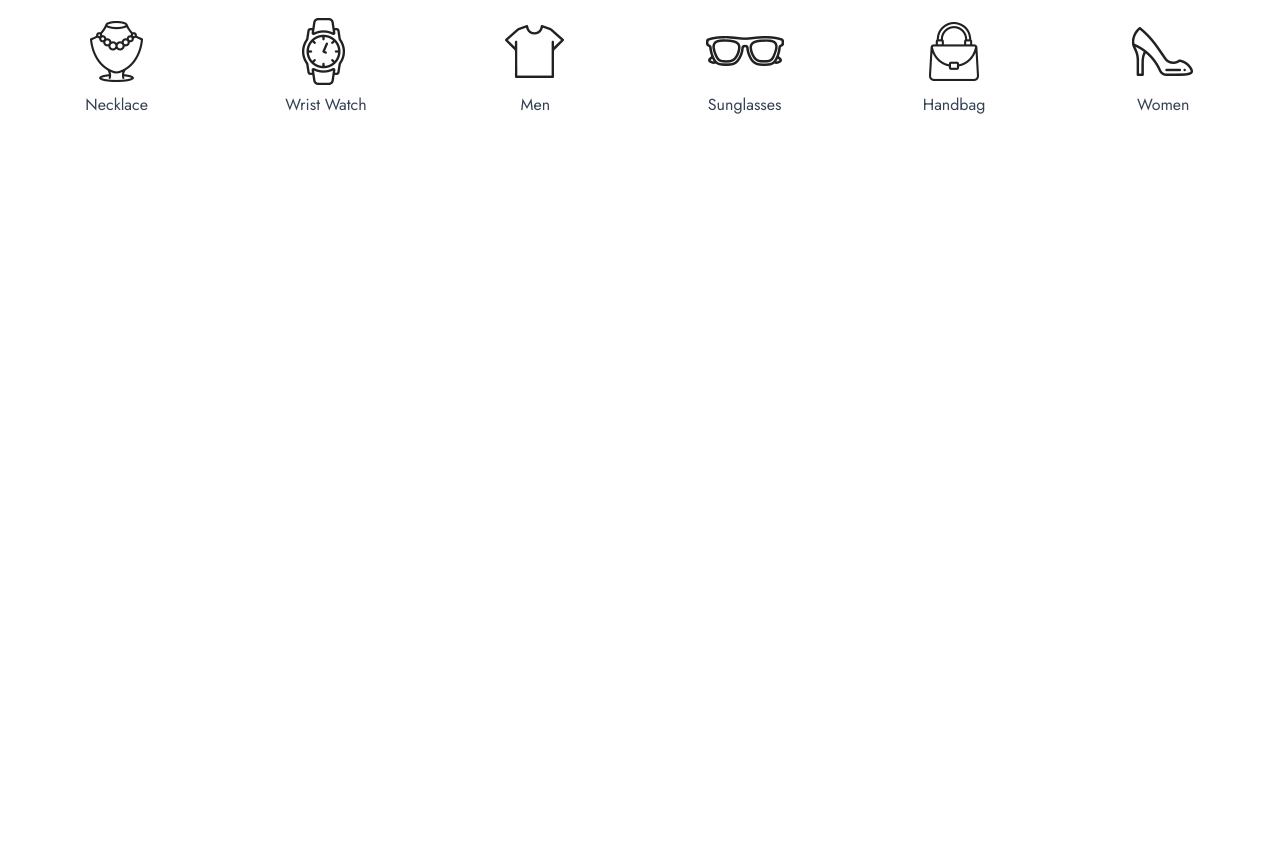
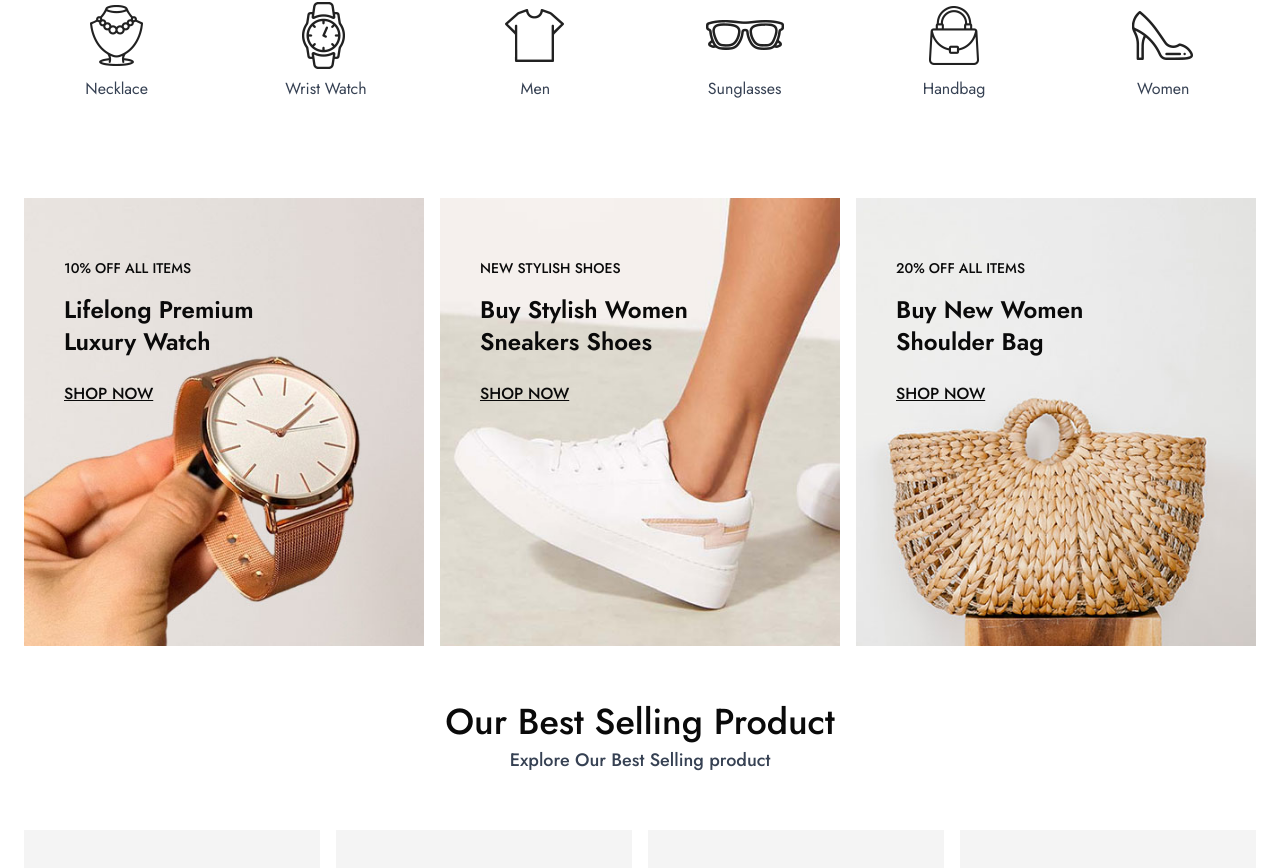
Before and after one commit to MdShahinDev/styla, a Next.js app: page / in a window 1280 px wide. Shown: the part 952-1820 px from the top of the page. Before the commit the page ends 1166 px from the top, so only its background shows below. Built offline with nearby package versions, Linux system fonts and the light colour scheme.

Commit message:
Feature Section and Best Selling Section

```diff
--- /dev/null
+++ b/src/app/category/[slug]/page.tsx
@@ -0,0 +1,24 @@
+import CategoryPageHeader from '@/components/customui/CategoryPageHeader';
+import { category } from '@/data/data.js';
+import { UrlProps } from '@/types/AllTypes';
+// interface PageProps {
+//   params: Promise<{
+//     slug: string;
+//   }>;
+// }
+const page = async ({ params }: UrlProps) => {
+  const { slug } = await params;
+  const currentCategory = category.find((item) => item.slug === slug);
+  console.log('Category', currentCategory);
+
+  if (!currentCategory) {
+    return <div>Category not found</div>;
+  }
+  return (
+    <div>
+      <CategoryPageHeader category={currentCategory.name} />
+    </div>
+  );
+};
+
+export default page;
--- a/src/app/page.tsx
+++ b/src/app/page.tsx
@@ -1,13 +1,18 @@
+import BestSellingProduct from '@/components/HomeComponent/BestSellingProduct';
 import Categories from '@/components/HomeComponent/Categories';
+import FeatureSection from '@/components/HomeComponent/FeatureSection';
 import SectionHeading from '@/components/HomeComponent/SectionHeading';
 import HeaderSlider from '@/components/SwiperComponent/HeaderSlider';
 
 export default function Home() {
   return (
-    <section>
+    <section className='pb-20'>
       <HeaderSlider />
       <SectionHeading title="Shop By Category" subtitle="Browse your favourite category" />
       <Categories/>
+      <FeatureSection/>
+      <SectionHeading title='Our Best Selling Product' subtitle='Explore Our Best Selling product'/>
+      <BestSellingProduct/>
     </section>
   );
 }
--- /dev/null
+++ b/src/components/HomeComponent/BestSellingProduct.tsx
@@ -0,0 +1,35 @@
+"use client"
+import { products } from "@/data/data"
+import { Product } from "@/types/product";
+import Image from "next/image";
+import Link from "next/link";
+import Container from "../layout/Container";
+import { StarRating } from "../customui/StarRating";
+const BestSellingProduct = () => {
+     const BestSellingProduct:Product[] =products.filter(((item)=> item.best_selling ==true))
+     console.log("Best Selling",BestSellingProduct);
+
+  return (
+    <div>
+       <Container>
+         <div className="grid grid-cols-1 sm:grid-cols-2 md:grid-cols-4 gap-4">
+            {BestSellingProduct.map((item)=>(
+            <div key={item.id}>
+                <div className="overflow-hidden w-full">
+                <Image src={item.images[0]} alt={item.name} className="cursor-pointer mb-4" />
+                <p className="bg-gray-300 w-fit px-2 py-0.5 mb-2 text-gray-600 rounded-xs">{item.category}</p>
+                <Link href={`/product/${item.slug}`} className="text-base text-gray-600">{item.name}</Link>
+                <div className="mt-1">
+            <StarRating rating={item.review.rating} />
+          </div>
+                </div>
+
+            </div>
+        ))}
+        </div>
+       </Container>
+    </div>
+  );
+};
+
+export default BestSellingProduct;
--- a/src/components/HomeComponent/Categories.tsx
+++ b/src/components/HomeComponent/Categories.tsx
@@ -1,3 +1,4 @@
+"use client"
 import { category } from '@/data/data.js';
 import Container from '../layout/Container';
 import Image from 'next/image';
@@ -19,7 +20,7 @@ const Categories = () => {
               key={item.id}
               className="border group border-white hover:border hover:border-gray-200 rounded-md transition-all duration-500 p-8 flex flex-col items-center justify-center text-center gap-4"
             >
-              <Link href={item.slug}>
+              <Link href={`/category/${item.slug}`}>
                 <Image src={item.images} alt={item.name} />
                 <h1 className="mt-2 text-gray-700 group-hover:text-black">{item.name}</h1>
               </Link>
--- /dev/null
+++ b/src/components/HomeComponent/FeatureSection.tsx
@@ -0,0 +1,68 @@
+import Container from '../layout/Container';
+import watchpromo from '../../../src/data/category/watch_banner.jpg';
+import shoepromo from '../../../src/data/category/shoe_banner.jpg';
+import bagpromo from '../../../src/data/category/bag_banner.jpg';
+import Image from 'next/image';
+import Link from 'next/link';
+import { lazy } from 'react';
+const FeatureSection = () => {
+  return (
+    <div>
+      <Container>
+        <div className=" flex flex-col md:flex-row justify-between gap-4 ">
+          <div className="relative overflow-hidden group">
+            <Image
+              src={watchpromo}
+              alt="Watch Promo"
+              className="transition-transform duration-500 ease-out group-hover:scale-110"
+            />
+            <div className="absolute top-15 left-10">
+              <p className="text-sm font-medium uppercase">10% off all items</p>
+              <h1 className="text-xl mt-4 mb-6 font-semibold md:text-2xl">
+                Lifelong Premium <br /> Luxury Watch
+              </h1>
+              <Link href={'/category/men'} className="text-base uppercase font-medium underline">
+                Shop now
+              </Link>
+            </div>
+          </div>
+          <div className="relative overflow-hidden group">
+            <Image
+              src={shoepromo}
+              alt="Watch Promo"
+              className="transition-transform duration-500 ease-out group-hover:scale-110"
+            />
+            <div className="absolute top-15 left-10">
+              <p className="text-sm font-medium uppercase">new stylish shoes</p>
+              <h1 className="text-xl mt-4 mb-6 font-semibold md:text-2xl">
+                Buy Stylish Women <br /> Sneakers Shoes
+              </h1>
+              <Link href={'/category/women'} className="text-base uppercase font-medium underline">
+                Shop now
+              </Link>
+            </div>
+          </div>
+          <div className="relative overflow-hidden group">
+            <Image
+              src={bagpromo}
+              alt="Watch Promo"
+              className="transition-transform duration-500 ease-out group-hover:scale-110"
+            />
+            <div className="absolute top-15 left-10">
+              <p className="text-sm font-medium uppercase">20% off all items</p>
+              <h1 className="text-xl mt-4 mb-6 font-semibold md:text-2xl">
+                Buy New Women <br /> Shoulder Bag
+              </h1>
+              <Link href={'/category/women'} className="text-base uppercase font-medium underline">
+                Shop now
+              </Link>
+            </div>
+          </div>
+
+        </div>
+      </Container>
+    </div>
+  );
+};
+
+export default FeatureSection;
--- a/src/components/HomeComponent/SectionHeading.tsx
+++ b/src/components/HomeComponent/SectionHeading.tsx
@@ -1,14 +1,14 @@
 
-import { SectionHeadingProps } from "@/types/SectionHeadingTypes";
+import { SectionHeadingProps } from "@/types/AllTypes";
 import Container from "../layout/Container";
 
 const SectionHeading = ({title, subtitle}: SectionHeadingProps) => {
   return (
-    <div className="py-16 ">
+    <div className="py-14 ">
         <Container>
             <div>
                 <h2 className="text-2xl md:text-4xl font-medium text-center">{title}</h2>
-                <p className="text-center text-base md:text-lg mt-1 text-gray-5 font-medium">{subtitle}</p>
+                <p className="text-center text-base text-gray-700 md:text-lg mt-1 text-gray-5 font-medium">{subtitle}</p>
             </div>
         </Container>
     </div>
--- a/src/components/SwiperComponent/HeaderSlider.tsx
+++ b/src/components/SwiperComponent/HeaderSlider.tsx
@@ -26,7 +26,7 @@ const HeaderSlider = () => {
         <SwiperSlide>
           <div className="relative min-h-[30vh] lg:h-[70vh] w-full">
             <Image src={sliders[1]} fill priority alt="Slider 1" className="object-cover" />
-            <div className="absolute inset-0 flex flex-col pl-10  md:pl-28 text-white justify-center ">
+            <div className="absolute inset-0 flex flex-col pl-16  md:pl-28 text-white justify-center ">
               <p className="text-sm md:text-base font-medium uppercase text-gray-200 ">Trending collection</p>
               <h1 className="text-xl md:text-3xl lg:text-6xl text-white font-semibold">
                 Limited Edition For
@@ -45,7 +45,7 @@ const HeaderSlider = () => {
         <SwiperSlide>
           <div className="relative min-h-[30vh] lg:h-[70vh] w-full">
             <Image src={sliders[0]} fill priority alt="Slider 1" className="object-cover" />
-            <div className="absolute inset-0 flex flex-col pl-10  md:pl-28 text-white justify-center ">
+            <div className="absolute inset-0 flex flex-col pl-16  md:pl-28 text-white justify-center ">
               <p className="text-sm md:text-base font-medium uppercase text-gray-600 ">This week&apos;s Highlights </p>
               <h1 className="text-xl md:text-3xl lg:text-6xl text-gray-700 font-semibold">
                 Women Lace Linen
--- /dev/null
+++ b/src/components/customui/CategoryPageHeader.tsx
@@ -0,0 +1,24 @@
+"use client"
+import Link from "next/link";
+import Container from "../layout/Container";
+import { CategoryPageHeaderProps } from "@/types/AllTypes";
+
+const CategoryPageHeader = ({category}:CategoryPageHeaderProps) => {
+  return (
+    <div className="bg-[#F5F5F5]">
+        <Container>
+            <div className="text-center py-8">
+                <h2 className="text-xl font-medium">{category} Category</h2>
+                <div>
+                    <ul className="list-disc list-inside flex items-center justify-center gap-4 text-base mt-2">
+                        <li><Link href={'/'}> Home</Link></li>
+                        <li>{category}</li>
+                    </ul>
+                </div>
+            </div>
+        </Container>
+    </div>
+  );
+};
+
+export default CategoryPageHeader;
--- /dev/null
+++ b/src/components/customui/StarRating.tsx
@@ -0,0 +1,41 @@
+import { Star, StarHalf } from "lucide-react";
+
+export const StarRating = ({ rating }: { rating: number }) => {
+  const totalStars = 5;
+  const fullStars = Math.floor(rating);
+  const hasHalfStar = rating - fullStars >= 0.5;
+
+  return (
+    <div className="flex items-center gap-1">
+      {Array.from({ length: totalStars }).map((_, index) => {
+        if (index < fullStars) {
+          return (
+            <Star
+              key={index}
+              size={16}
+              className="fill-yellow-400 text-yellow-400"
+            />
+          );
+        }
+
+        if (index === fullStars && hasHalfStar) {
+          return (
+            <Star
+              key={index}
+              size={16}
+              className="fill-yellow-400 text-yellow-400"
+            />
+          );
+        }
+
+        return (
+          <Star
+            key={index}
+            size={16}
+            className="text-gray-300"
+          />
+        );
+      })}
+    </div>
+  );
+};
--- /dev/null
+++ b/src/types/AllTypes.ts
@@ -0,0 +1,18 @@
+export interface SectionHeadingProps {
+  title: string;
+  subtitle: string;
+}
+// export interface PageProps {
+//   params: {
+//     slug: string;
+//   };
+// }
+
+export interface UrlProps {
+  params: Promise<{
+    slug: string;
+  }>;
+}
+export interface CategoryPageHeaderProps {
+  category: string;
+}
--- a/src/types/SectionHeadingTypes.ts
+++ /dev/null
@@ -1,4 +0,0 @@
-export interface SectionHeadingProps {
-  title: string;
-  subtitle: string;
-}
```
